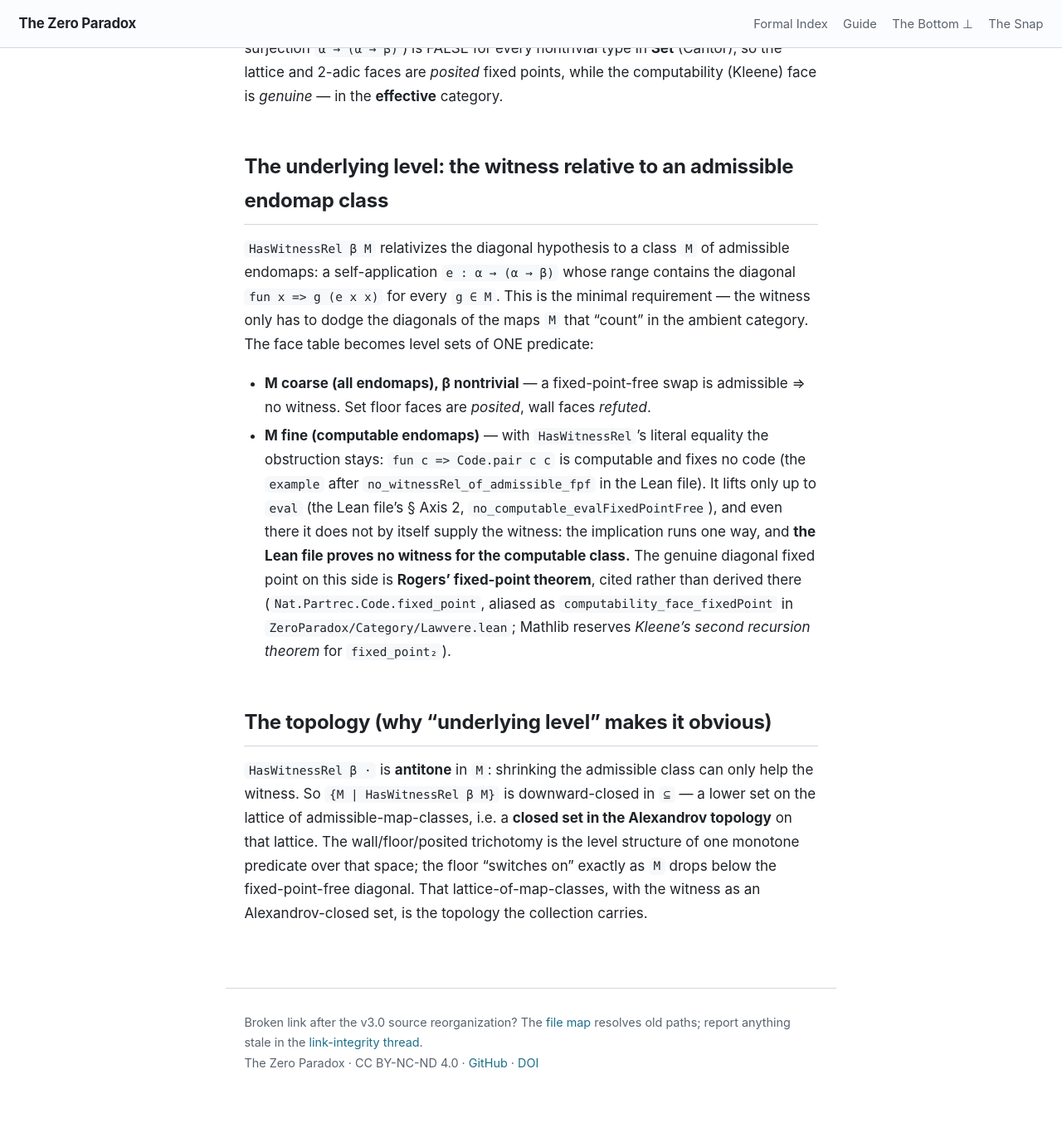
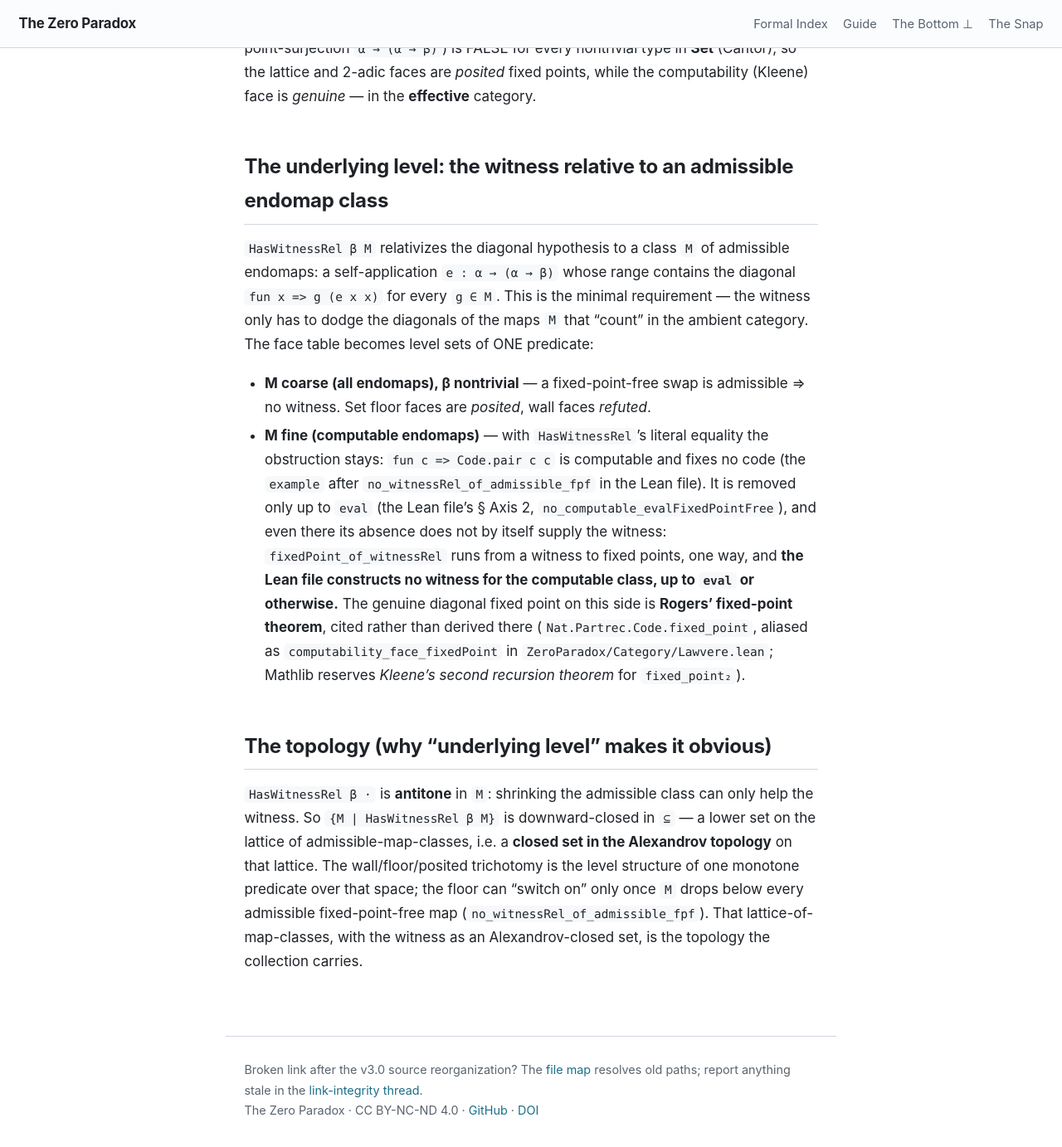
Before and after one commit to timbrigham/ZeroParadox, a Jekyll site: the page built from ZeroParadox/Category/DiagonalWitness.md, in a window 1280 px wide and 1400 px high, scrolled down 489 px. Shown: the top 1383 px of the window at 83% size. Built offline with Jekyll 4.4.1, drawn with Linux system fonts in a browser that asks for light colours; our own code applies the rules of GitHub Pages for plain Markdown files; before the commit the page ends 1831 px from its top, so only the background shows below that; some of the changed text lies outside the part shown.

Commit message:
C8L round-2 fix: Löb sentence as hypothesis, scoped DiagonalWitness siblings, gate wording
Loeb § V no longer asserts a Löb sentence exists (adversary BEDROCK: the class supplies none);
ForkFrameChange.md Reading back to INVERSION with the category COINCIDENCE named; DiagonalWitness
up-to-eval scoping of two sibling docstrings, Take before Overview, md full paths and one-way
direction; Lawvere.md pointer follows the moved essay; LawvereTwoAdic pointer and wraps.

Co-Authored-By: Claude Opus 5.5 (1M context) <noreply@anthropic.com>
Claude-Session: https://claude.ai/code/session_01DYrKY8CR8AeESMvjGVQtzA

```diff
--- a/ZeroParadox/Category/DiagonalWitness.md
+++ b/ZeroParadox/Category/DiagonalWitness.md
@@ -3,12 +3,12 @@
 Argument and attribution for `ZeroParadox/Category/DiagonalWitness.lean`, moved from its module
 docstring. The Lean file holds the declarations, the Engineer's Take and the per-declaration glosses.
 
-`DiagonalFixedPoint.lean` *collects* the faces of self-reference; the Lean file asks what they **minimally
+`ZeroParadox/DiagonalFixedPoint.lean` *collects* the faces of self-reference; the Lean file asks what they **minimally
 have in common**, one level beneath the μ/ν fork. The engine is the diagonal argument of **Lawvere
 (1969)**, restated by **Yanofsky (2003)**; that whether the witness exists is *category-relative* is the
 recognized effective-topos / Turing-category observation (**Hyland 1982; Cockett–Hofstra 2008; van
 Oosten**). The Lean file only *packages* those — `HasWitnessRel` is a formalization lever, not a new
-theorem, and its level sets are the per-face verdicts already proven in `Category/Lawvere.lean` §V–VI.
+theorem, and its level sets are the per-face verdicts already proven in `ZeroParadox/Category/Lawvere.lean` §V–VI.
 There the bare `HasLawvereWitness β` (a point-surjection `α → (α → β)`) is FALSE for every nontrivial
 type in **Set** (Cantor), so the lattice and 2-adic faces are *posited* fixed points, while the
 computability (Kleene) face is *genuine* — in the **effective** category.
@@ -23,10 +23,10 @@ that "count" in the ambient category. The face table becomes level sets of ONE p
   floor faces are *posited*, wall faces *refuted*.
 - **M fine (computable endomaps)** — with `HasWitnessRel`'s literal equality the obstruction stays:
   `fun c => Code.pair c c` is computable and fixes no code (the `example` after
-  `no_witnessRel_of_admissible_fpf` in the Lean file). It lifts only up to `eval` (the Lean file's
-  § Axis 2, `no_computable_evalFixedPointFree`), and even there it does not by itself supply the
-  witness: the implication runs one way, and **the Lean file proves no witness for the computable
-  class.** The genuine diagonal fixed point on this side is **Rogers' fixed-point theorem**, cited
+  `no_witnessRel_of_admissible_fpf` in the Lean file). It is removed only up to `eval` (the Lean
+  file's § Axis 2, `no_computable_evalFixedPointFree`), and even there its absence does not by itself
+  supply the witness: `fixedPoint_of_witnessRel` runs from a witness to fixed points, one way, and **the Lean file constructs no witness for the computable
+  class, up to `eval` or otherwise.** The genuine diagonal fixed point on this side is **Rogers' fixed-point theorem**, cited
   rather than derived there (`Nat.Partrec.Code.fixed_point`, aliased as `computability_face_fixedPoint`
   in `ZeroParadox/Category/Lawvere.lean`; Mathlib reserves *Kleene's second recursion theorem* for
   `fixed_point₂`).
@@ -36,6 +36,6 @@ that "count" in the ambient category. The face table becomes level sets of ONE p
 `HasWitnessRel β ·` is **antitone** in `M`: shrinking the admissible class can only help the witness. So
 `{M | HasWitnessRel β M}` is downward-closed in `⊆` — a lower set on the lattice of admissible-map-classes,
 i.e. a **closed set in the Alexandrov topology** on that lattice. The wall/floor/posited trichotomy is the
-level structure of one monotone predicate over that space; the floor "switches on" exactly as `M` drops
-below the fixed-point-free diagonal. That lattice-of-map-classes, with the witness as an Alexandrov-closed
+level structure of one monotone predicate over that space; the floor can "switch on" only once `M` drops
+below every admissible fixed-point-free map (`no_witnessRel_of_admissible_fpf`). That lattice-of-map-classes, with the witness as an Alexandrov-closed
 set, is the topology the collection carries.
```
Also changed, not shown: ZeroParadox/Category/Lawvere.md (+1 -1 lines), ZeroParadox/Settheory/ForkFrameChange.md (+2 -2 lines), 4 other files.
